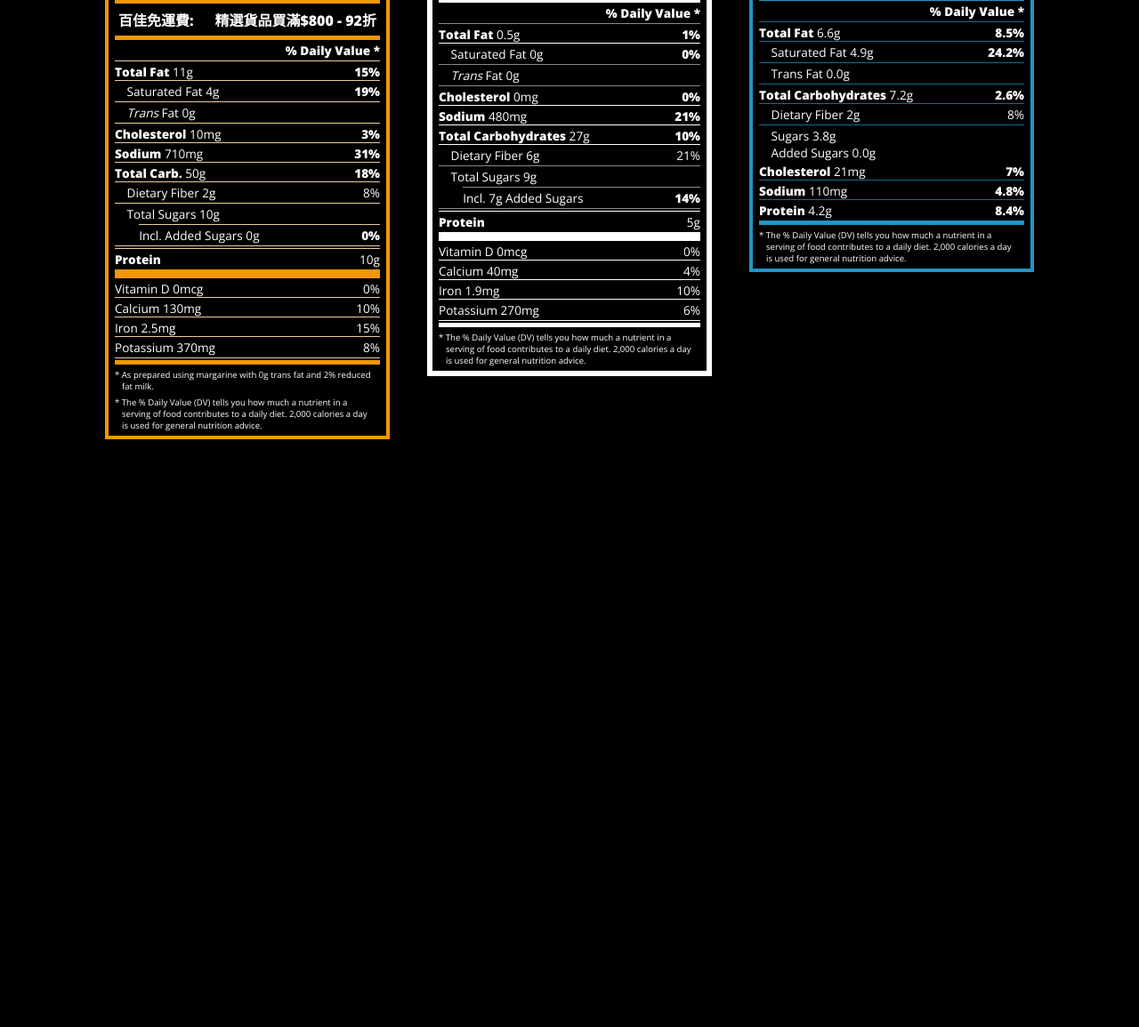
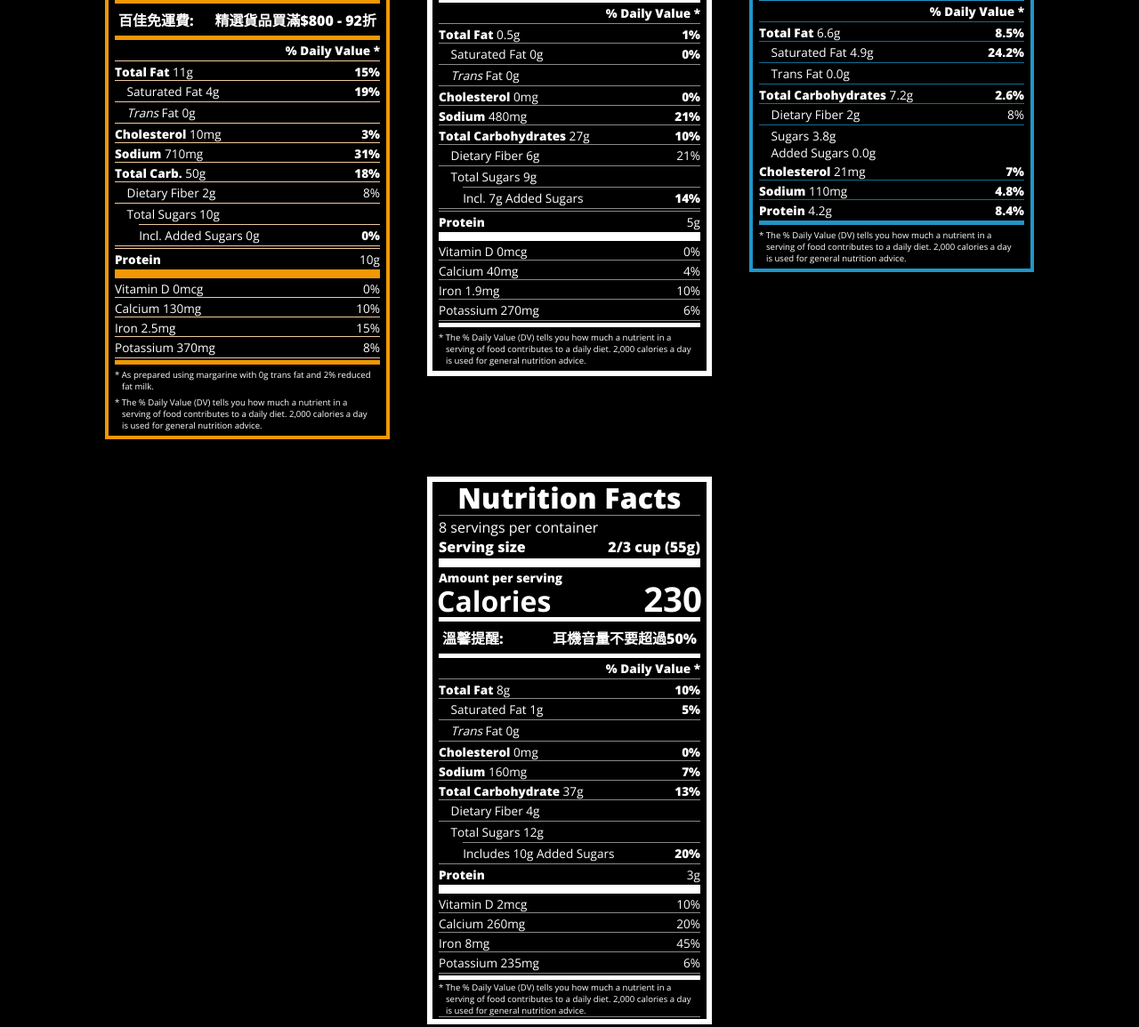
Before and after one commit to nuoxoxo/_playground, an Astro site: page / in a window 1280 px wide. Shown: the part 251-1406 px from the top of the page at 89% size. Before the commit the page ends 800 px from the top, so only its background shows below. Built offline with nearby package versions, Linux system fonts and the light colour scheme; Astro itself is replaced by a stand-in of ours.

Commit message:
fix : Cholesterol bottom border

```diff
--- a/src/pages/index.astro
+++ b/src/pages/index.astro
@@ -21,6 +21,6 @@ import PB from '../temlplates/lb_pork_n_beans.astro';
     <MC />
     <PB />
     <ACM />
-    <!-- <DF /> -->
+    <DF />
   </body>
 </html>
--- a/src/styles/styles.scss
+++ b/src/styles/styles.scss
@@ -125,7 +125,7 @@ body {
 .daily-value {
   p:not(.no-divider) {
     @include divider;
-    border-bottom: 1px solid $border-color-default
+    border-bottom: 1px solid $border-bottom-color-default
   }
 }
 
--- a/src/temlplates/lb_camel_milk.astro
+++ b/src/temlplates/lb_camel_milk.astro
@@ -52,7 +52,9 @@ import '../styles/styles.scss';
       <div class="divider devider-camel-milk"></div>
     </p> -->
     <p>
-      <span><span class="bold">Cholesterol</span> 21mg</span></span>
+      <span>
+        <span class="bold">Cholesterol</span> 21mg
+      </span>
       <span class="bold">7%</span>
     </p>
     <p>
--- a/src/temlplates/lb_default.astro
+++ b/src/temlplates/lb_default.astro
@@ -35,7 +35,9 @@ import '../styles/styles.scss';
     <p class="indent no-divider"><span><i>Trans</i> Fat 0g</span></p>
     <div class="divider"></div>
     <p>
-      <span><span class="bold">Cholesterol</span> 0mg</span>
+      <span>
+        <span class="bold">Cholesterol</span> 0mg
+      </span>
       <span class="bold">0%</span>
     </p>
     <p>
--- a/src/temlplates/lb_pork_n_beans.astro
+++ b/src/temlplates/lb_pork_n_beans.astro
@@ -37,7 +37,7 @@ import '../styles/styles.scss';
     <div class="divider "></div>
     <p>
       <span>
-        <span class="bold">Cholesterol</span> 0mg</span>
+        <span class="bold">Cholesterol</span> 0mg
       </span>
       <span class="bold">0%</span>
     </p>
```
